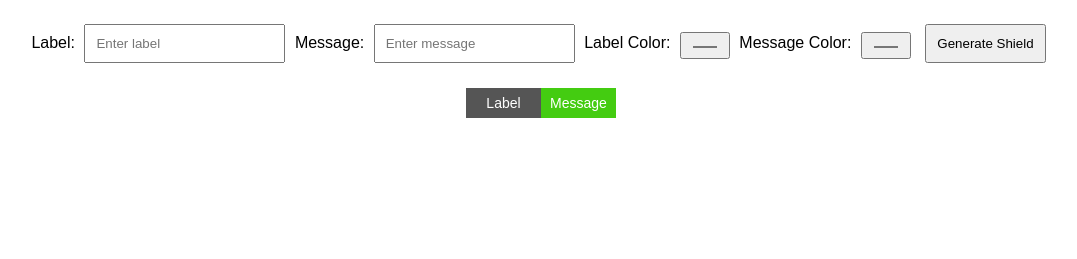
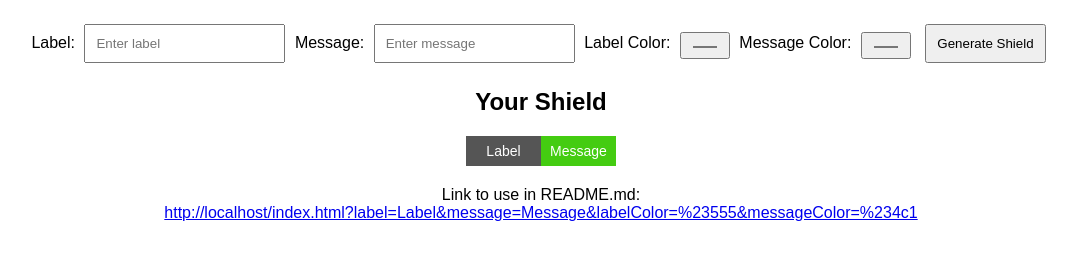
Before and after one commit to FrogPossibility/frogpossibility.github.io, a plain HTML site: page index.html in a window 1280 px wide. Shown: the part 89-348 px from the top of the page, without its empty margins (99-1176 px from the left). Drawn offline with Linux system fonts and the light colour scheme.

Commit message:
Update index.html

```diff
--- a/index.html
+++ b/index.html
@@ -39,9 +39,13 @@
       <input type="color" id="messageColor" value="#4c1" />
     </label>
     <button onclick="generateShield()">Generate Shield</button>
-  </div>
-  <div class="shield-preview" id="shieldPreview">
-    <!-- SVG preview will appear here -->
+  <div>
+    <h2>Your Shield</h2>
+    <div id="shieldPreview"></div>
+    <p>
+      Link to use in README.md:<br />
+      <a id="shieldLink" href="#" target="_blank">Loading...</a>
+    </p>
   </div>
 </body>
 <script src="script.js"></script>
```
